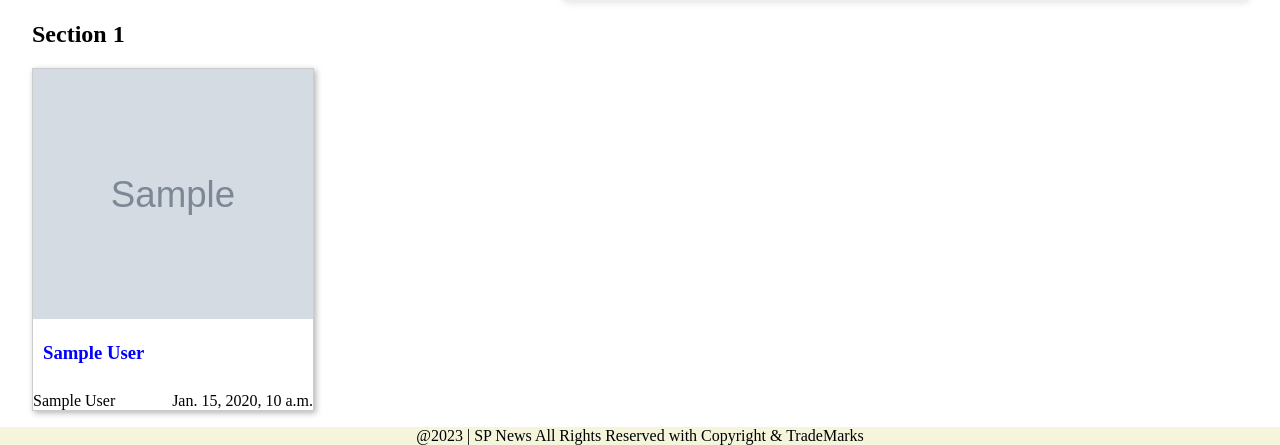
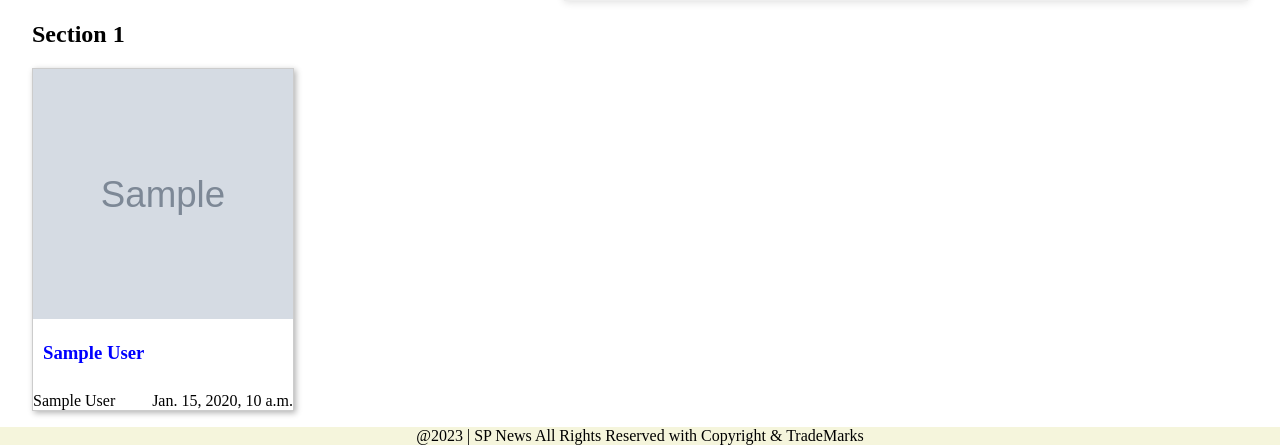
Before and after one commit to nachiket624/spnews, a Django app: page / in a window 1280 px wide. Shown: the part 779-1224 px from the top of the page. Run offline with Django 4.2, Linux system fonts and the light colour scheme; tables that the repository leaves empty hold one stand-in row (values such as "Sample post"); grey boxes marked "Sample" are stand-in pictures; some web fonts are replaced.

Commit message:
changing size card img

```diff
--- a/website/static/css/style.css
+++ b/website/static/css/style.css
@@ -160,8 +160,7 @@ footer{
     box-shadow: 2px 2px 6px 0px  rgba(0,0,0,0.3);
   }
   .card img {
-    min-width: 180px;
-    max-width: 280px;
+    width: 100%;
     min-height: 250px;
     max-height: 250px;
   }
```
